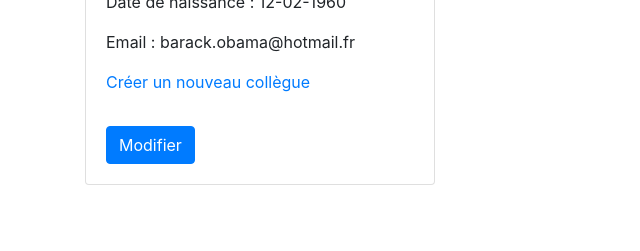
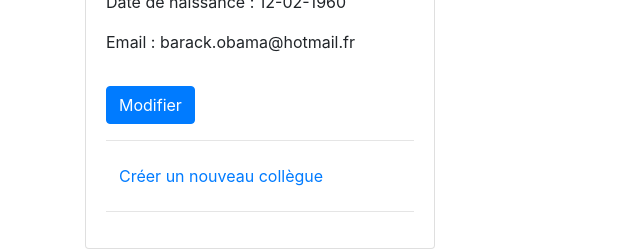
Before and after one commit to Adriien44/collegues-front, an Angular app: page / in a window 1280 px wide. Shown: the part 367-618 px from the top of the page, without its empty margins (0-640 px from the left). Built offline with nearby package versions, Linux system fonts and the light colour scheme.

Commit message:
Ajout des boutons

```diff
--- a/src/app/collegue/collegue.component.html
+++ b/src/app/collegue/collegue.component.html
@@ -13,8 +13,12 @@
                         <p>Date de naissance : {{col.dateDeNaissance}}</p>
                         <p>Email : {{col.email}}</p>
                     </div>
-                    <p><a href="" target="_blank">Créer un nouveau collègue</a></p>
-                    <a href="#" class="btn btn-primary mt-3">Modifier</a>
+
+                    <button (click)="quandOnModifi()" class="btn btn-primary mt-3">Modifier</button>
+                    <hr>
+                    <button (click)="quandOnCree()" class="btn btn-link">Créer un nouveau collègue</button>
+                    <hr>
+
                 </div>
             </div>
         </div>
--- a/src/app/collegue/collegue.component.ts
+++ b/src/app/collegue/collegue.component.ts
@@ -12,6 +12,13 @@ export class CollegueComponent implements OnInit {
 
 @Input() col:Collegue;
 
+  quandOnCree(){
+    console.log("Création d'un nouveau collègue")
+  }
+
+  quandOnModifi(){
+    console.log("Modification du collègue")
+  }
 
   ngOnInit() {
 
```
